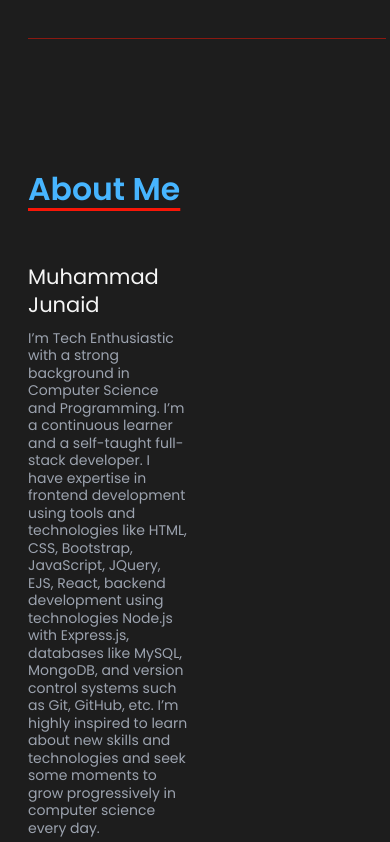
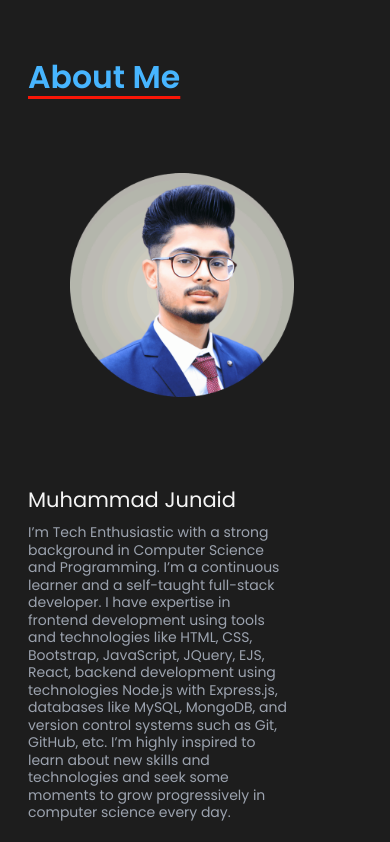
Before and after one commit to iamjunaidjutt/my-site, a React (Vite) app: page / in a window 390 px wide. Shown: the part 1100-1942 px from the top of the page. Built offline with nearby package versions, Linux system fonts and the light colour scheme.

Commit message:
AboutMe Section responsiveness complete

```diff
--- a/src/components/Sections/AboutMe.jsx
+++ b/src/components/Sections/AboutMe.jsx
@@ -10,14 +10,21 @@ const AboutMe = (props) => {
     })
   };
   return (
-    <div className='md:flex py-8 '>
-        <div className='w-3/5 p-8 my-20 basis-3/5'>
+    <div className='lg:flex lg:py-8 '>
+        <div className='lg:w-3/5 lg:p-8 pt-28 px-8 lg:my-20 lg:basis-3/5'>
             <h2 className='my-2 text-4xl font-semibold text-myBlue mb-16 underline decoration-myRed underline-offset-8' ref={props.Ref}>About Me</h2>
-            <h3 className='my-3 text-2xl font-md'>Muhammad Junaid</h3>
-            <p className='my-3 mr-5 mb-6 text-gray-400'>I’m Tech Enthusiastic with a strong background in Computer Science and Programming. I’m a continuous learner and a self-taught full-stack developer. I have expertise in frontend development using tools and technologies like HTML, CSS, Bootstrap, JavaScript, JQuery, EJS, React, backend development using technologies Node.js with Express.js, databases like MySQL, MongoDB, and version control systems such as Git, GitHub, etc. I’m highly inspired to learn about new skills and technologies and seek some moments to grow progressively in computer science every day.</p>
-            <PrimaryButton onClick={() => scrollToSection(props.portfolioRef)}>See My Work</PrimaryButton>
+            <div className='hidden lg:block'>
+              <h3 className='my-3 text-2xl font-md'>Muhammad Junaid</h3>
+              <p className='my-3 mr-5 mb-6 text-gray-400'>I’m Tech Enthusiastic with a strong background in Computer Science and Programming. I’m a continuous learner and a self-taught full-stack developer. I have expertise in frontend development using tools and technologies like HTML, CSS, Bootstrap, JavaScript, JQuery, EJS, React, backend development using technologies Node.js with Express.js, databases like MySQL, MongoDB, and version control systems such as Git, GitHub, etc. I’m highly inspired to learn about new skills and technologies and seek some moments to grow progressively in computer science every day.</p>
+              <PrimaryButton onClick={() => scrollToSection(props.portfolioRef)}>See My Work</PrimaryButton>
+            </div>
         </div>
-        <img src={Img} alt='Junaids Image' className='basis-2/5 h-2/5 p-28 mr-16'/>
+        <img src={Img} alt='Junaids Image' className='lg:basis-2/5 lg:h-2/5 lg:p-28 lg:mr-16 w-64 m-16 ml-20 mb-8'/>
+        <div className='lg:hidden p-8 w-96 mb-28'>
+              <h3 className='my-3 text-2xl font-md'>Muhammad Junaid</h3>
+              <p className='my-3 mr-5 mb-6 text-gray-400'>I’m Tech Enthusiastic with a strong background in Computer Science and Programming. I’m a continuous learner and a self-taught full-stack developer. I have expertise in frontend development using tools and technologies like HTML, CSS, Bootstrap, JavaScript, JQuery, EJS, React, backend development using technologies Node.js with Express.js, databases like MySQL, MongoDB, and version control systems such as Git, GitHub, etc. I’m highly inspired to learn about new skills and technologies and seek some moments to grow progressively in computer science every day.</p>
+              <PrimaryButton onClick={() => scrollToSection(props.portfolioRef)}>See My Work</PrimaryButton>
+            </div>
     </div>
   )
 }
--- a/src/components/Sections/HeroSection.jsx
+++ b/src/components/Sections/HeroSection.jsx
@@ -14,7 +14,7 @@ const HeroSection = (props) => {
   };
   return (
     <main className='flex'>
-        <div className='w-3/5 p-8 py-40'>
+        <div className='w-3/5 p-8 py-28 lg:py-40'>
             <h1 className='py-2 text-5xl font-semibold'>Hi! I'm <span className='text-myBlue'>Muhammad Junaid</span></h1>
             <h3 className='py-2 text-xl'>Deputy Head of Marketing <Link><a href='https://softecnu.org/' target='_blank'>@SOFTEC</a></Link> | SE Sophomore <Link><a href='https://nu.edu.pk/' target='_blank'>@FAST NUCES</a></Link></h3>
             <p className='py-2 text-gray-400'>I’m Tech Enthusiastic with a strong background in Computer Science and Programming. I’m a continuous learner and a self-taught full-stack developer.</p>
--- a/src/components/UI/Partition.jsx
+++ b/src/components/UI/Partition.jsx
@@ -2,7 +2,7 @@ import React from 'react'
 
 const Partition = (props) => {
   return (
-    <div className={`border-t border-myRed ml-8 opacity-50 w-11/12 ${props.className}`}></div>
+    <div className={`border-t border-myRed lg:ml-8 opacity-50 lg:w-11/12 ${props.className}`}></div>
   )
 }
 
```
